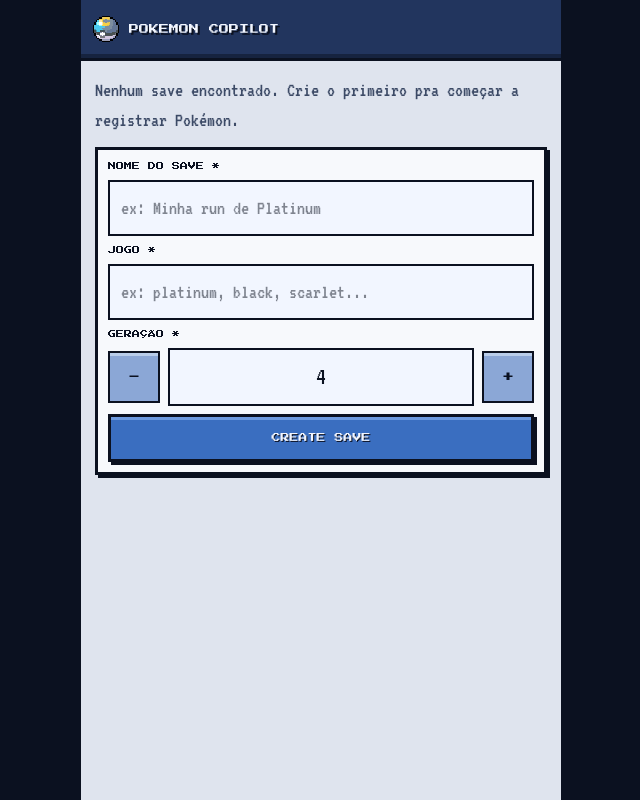
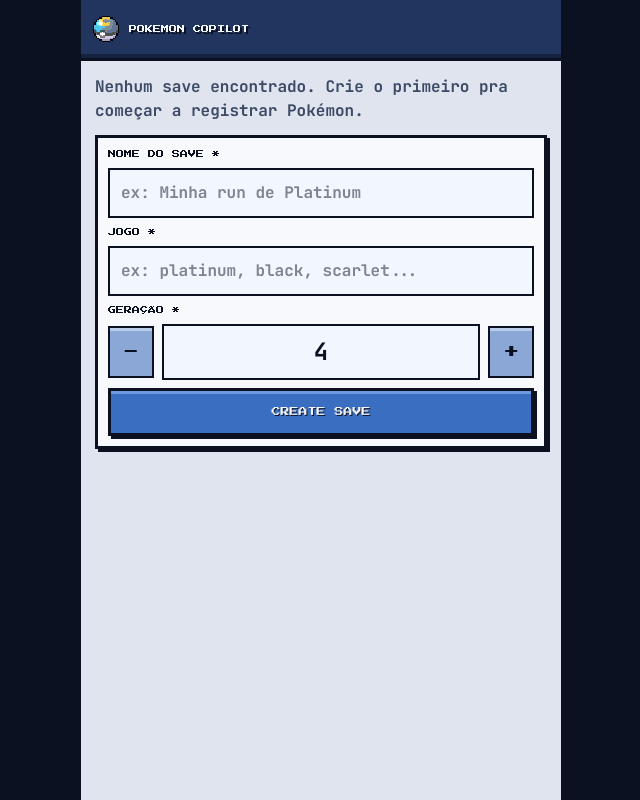
Before and after one commit to B0RGESdaniel/pokemon-copilot, a React (Vite) app in the folder client/: page / in a window 1280 px wide. Shown: the whole page, without its empty margins (319-959 px from the left). Built offline with nearby package versions, Linux system fonts and the light colour scheme; no server answers.

Commit message:
feat: secondary font is now jetbrains mono

```diff
--- a/client/index.html
+++ b/client/index.html
@@ -7,7 +7,7 @@
     <link rel="preconnect" href="https://fonts.googleapis.com" />
     <link rel="preconnect" href="https://fonts.gstatic.com" crossorigin="anonymous" />
     <link
-      href="https://fonts.googleapis.com/css2?family=Press+Start+2P&family=VT323&display=swap"
+      href="https://fonts.googleapis.com/css2?family=Press+Start+2P&family=JetBrains+Mono:wght@700&display=swap"
       rel="stylesheet"
     />
     <title>Pokemon Copilot</title>
--- a/client/src/app/App.tsx
+++ b/client/src/app/App.tsx
@@ -16,7 +16,7 @@
 
 function LoadingScreen() {
   return (
-    <div className="flex h-screen items-center justify-center font-vt text-[20px] text-white">
+    <div className="flex h-screen items-center justify-center font-vt text-[24px] text-white">
       Loading...
     </div>
   );
--- a/client/src/app/Shell.tsx
+++ b/client/src/app/Shell.tsx
@@ -37,7 +37,7 @@
         </div>
         <button
           onClick={() => setOpen((v) => !v)}
-          className="ml-auto min-w-0 truncate border-0 bg-transparent font-vt text-[10px] text-header-hint"
+          className="ml-auto min-w-0 truncate border-0 bg-transparent font-vt text-[8px] text-header-hint"
         >
           {headerMeta} ▾
         </button>
--- a/client/src/components/layout.tsx
+++ b/client/src/components/layout.tsx
@@ -36,7 +36,7 @@
 export function FlashMessage({ message }: { message: string | null }) {
   if (!message) return null;
   return (
-    <div className="flex-none border-b-[3px] border-ink bg-[#f5e6a8] px-3 py-2 font-vt text-[20px] text-navy">
+    <div className="flex-none border-b-[3px] border-ink bg-[#f5e6a8] px-3 py-2 font-vt text-[24px] text-navy">
       &gt; {message}
     </div>
   );
--- a/client/src/components/primitives.tsx
+++ b/client/src/components/primitives.tsx
@@ -20,7 +20,7 @@
 }
 
 export function Hint({ children }: { children: ReactNode }) {
-  return <div className="font-vt text-[20px] text-text-muted">{children}</div>;
+  return <div className="font-vt text-[16px] text-text-muted">{children}</div>;
 }
 
 const btn = tv({
@@ -116,7 +116,7 @@
       value={value}
       onChange={(e) => onChange(e.target.value)}
       placeholder={placeholder}
-      className="w-full border-2 border-ink bg-white p-[11px] text-[20px] text-ink"
+      className="w-full border-2 border-ink bg-white p-[11px] text-[16px] text-ink"
     />
   );
 }
@@ -136,7 +136,7 @@
     <div className="flex items-center gap-2">
       <button
         onClick={() => onChange(Math.max(min, value - 1))}
-        className="h-13 w-13 border-2 border-ink bg-blue-soft text-[12px] text-ink shadow-[inset_0_3px_0_var(--color-blue-softer)]"
+        className="h-13 w-13 border-2 border-ink bg-blue-soft text-[16px] text-ink shadow-[inset_0_3px_0_var(--color-blue-softer)]"
       >
         -
       </button>
@@ -147,11 +147,11 @@
           onChange(digits === "" ? min : Math.min(max, Number(digits)));
         }}
         inputMode="numeric"
-        className="min-w-0 flex-[1_1_auto] border-2 border-ink bg-white p-2 text-center text-[25px] text-ink"
+        className="min-w-0 flex-[1_1_auto] border-2 border-ink bg-white p-2 text-center text-[24px] text-ink"
       />
       <button
         onClick={() => onChange(Math.min(max, value + 1))}
-        className="h-13 w-13 border-2 border-ink bg-blue-soft text-[12px] text-ink shadow-[inset_0_3px_0_var(--color-blue-softer)]"
+        className="h-13 w-13 border-2 border-ink bg-blue-soft text-[16px] text-ink shadow-[inset_0_3px_0_var(--color-blue-softer)]"
       >
         +
       </button>
--- a/client/src/features/pokemon/PokemonTab.tsx
+++ b/client/src/features/pokemon/PokemonTab.tsx
@@ -49,7 +49,7 @@
           <div className="font-pix text-[8px] leading-[1.4] break-words text-text">
             {nameOf(pokemon)}
           </div>
-          <div className="font-vt text-[20px] leading-none text-text-muted">
+          <div className="font-vt text-[16px] leading-none text-text-muted">
             Lv {pokemon.level}
           </div>
           <div className="flex flex-col items-start gap-[3px]">
@@ -110,7 +110,7 @@
       <div className="max-w-full overflow-hidden font-pix text-[8px] leading-none text-ellipsis whitespace-nowrap text-text">
         {nameOf(pokemon)}
       </div>
-      <div className="font-vt text-[15px] leading-none text-text-muted">
+      <div className="font-vt text-[16px] leading-none text-text-muted">
         Lv {pokemon.level}
       </div>
     </button>
@@ -165,7 +165,7 @@
       </div>
       <div className="grid grid-cols-3 gap-[5px] border-[3px] border-ink bg-frame-alt p-1.5">
         {shown.length === 0 ? (
-          <div className="col-span-full p-2.5 font-vt text-[20px] text-text-muted">
+          <div className="col-span-full p-2.5 font-vt text-[16px] text-text-muted">
             {pc.length === 0
               ? "No pokemon in the PC yet."
               : "No pokemon match this filter."}
@@ -250,7 +250,7 @@
               <div className="font-pix text-[8px] text-text">
                 {entry.name.toUpperCase()}
               </div>
-              <div className="font-vt text-[15px] text-text-muted">
+              <div className="font-vt text-[16px] text-text-muted">
                 #{entry.pokeApiId}
                 {owned.length
                   ? ` · ${owned.map((p) => `Lv ${p.level}`).join(", ")}`
--- a/client/src/features/pokemon/pages/AddPage.tsx
+++ b/client/src/features/pokemon/pages/AddPage.tsx
@@ -198,7 +198,7 @@
       <Panel>
         <div className="flex items-center justify-between">
           <SectionLabel>MOVES</SectionLabel>
-          <div className="font-pix text-[18px] text-red">{moves.length}/4</div>
+          <div className="font-pix text-[16px] text-red">{moves.length}/4</div>
         </div>
         {!species ? (
           <Hint>Pick a species to see its learnable moves.</Hint>
--- a/client/src/features/saves/CreateSaveForm.tsx
+++ b/client/src/features/saves/CreateSaveForm.tsx
@@ -33,12 +33,12 @@
     <div className="mx-auto flex h-screen w-full max-w-[480px] flex-col bg-bg">
       <div className="flex flex-none items-center gap-2.5 border-b-[3px] border-ink bg-navy px-3 py-4 shadow-[inset_0_-4px_0_var(--color-navy-dark)]">
         <img src="/pokeball.png" alt="Pokemon Copilot" className="size-[26px]" />
-        <div className="font-pix text-[10px] text-white [text-shadow:2px_2px_0_var(--color-ink)]">
+        <div className="font-pix text-[8px] text-white [text-shadow:2px_2px_0_var(--color-ink)]">
           POKEMON COPILOT
         </div>
       </div>
       <div className="flex flex-1 flex-col gap-3 overflow-y-auto p-3.5">
-        <div className="font-vt text-[20px] text-text-muted">
+        <div className="font-vt text-[16px] text-text-muted">
           Nenhum save encontrado. Crie o primeiro pra começar a registrar Pokémon.
         </div>
         <Panel>
@@ -48,7 +48,7 @@
           <SearchInput value={game} onChange={setGame} placeholder="ex: platinum, black, scarlet..." />
           <SectionLabel>GERAÇÃO *</SectionLabel>
           <Stepper value={generation} onChange={setGeneration} min={1} max={9} />
-          {error ? <div className="font-vt text-[15px] text-red">{error}</div> : null}
+          {error ? <div className="font-vt text-[16px] text-red">{error}</div> : null}
           <Btn variant="primary" full disabled={busy} onClick={() => void submit()}>
             {busy ? "CREATING..." : "CREATE SAVE"}
           </Btn>
--- a/client/src/index.css
+++ b/client/src/index.css
@@ -2,7 +2,7 @@
 
 @theme {
   --font-pix: "Press Start 2P", monospace;
-  --font-vt: "VT323", monospace;
+  --font-vt: "JetBrains Mono", monospace;
 
   --color-ink: #0b1120;
   --color-navy: #22355e;
@@ -86,6 +86,20 @@
   margin: 0;
   background: var(--color-ink);
   font-family: var(--font-vt);
+}
+
+/* Bold by default for --font-vt (JetBrains Mono) — scoped here rather than
+   on body so it doesn't inherit onto font-pix text (Press Start 2P only
+   ships weight 400; inheriting 700 there would trigger faux-bold and blur
+   its blocky pixel-art glyphs). */
+.font-vt,
+input {
+  font-weight: 700;
+}
+
+/* Only Press Start 2P's blocky glyphs want raw (non-antialiased) rendering —
+   forcing this on other fonts used via --font-vt makes them look faint/blurry. */
+.font-pix {
   -webkit-font-smoothing: none;
 }
 
@@ -104,6 +118,7 @@
 
 button {
   font-family: var(--font-pix);
+  -webkit-font-smoothing: none;
   cursor: pointer;
 }
 
```
Also changed, not shown: client/src/components/pokemon.tsx (+13 -4 lines), client/src/features/battle/BattleTab.tsx (+10 -10 lines), client/src/features/pokemon/pages/DetailPages.tsx (+6 -6 lines), 1 other file (tests, documents, lock files or other folders).
